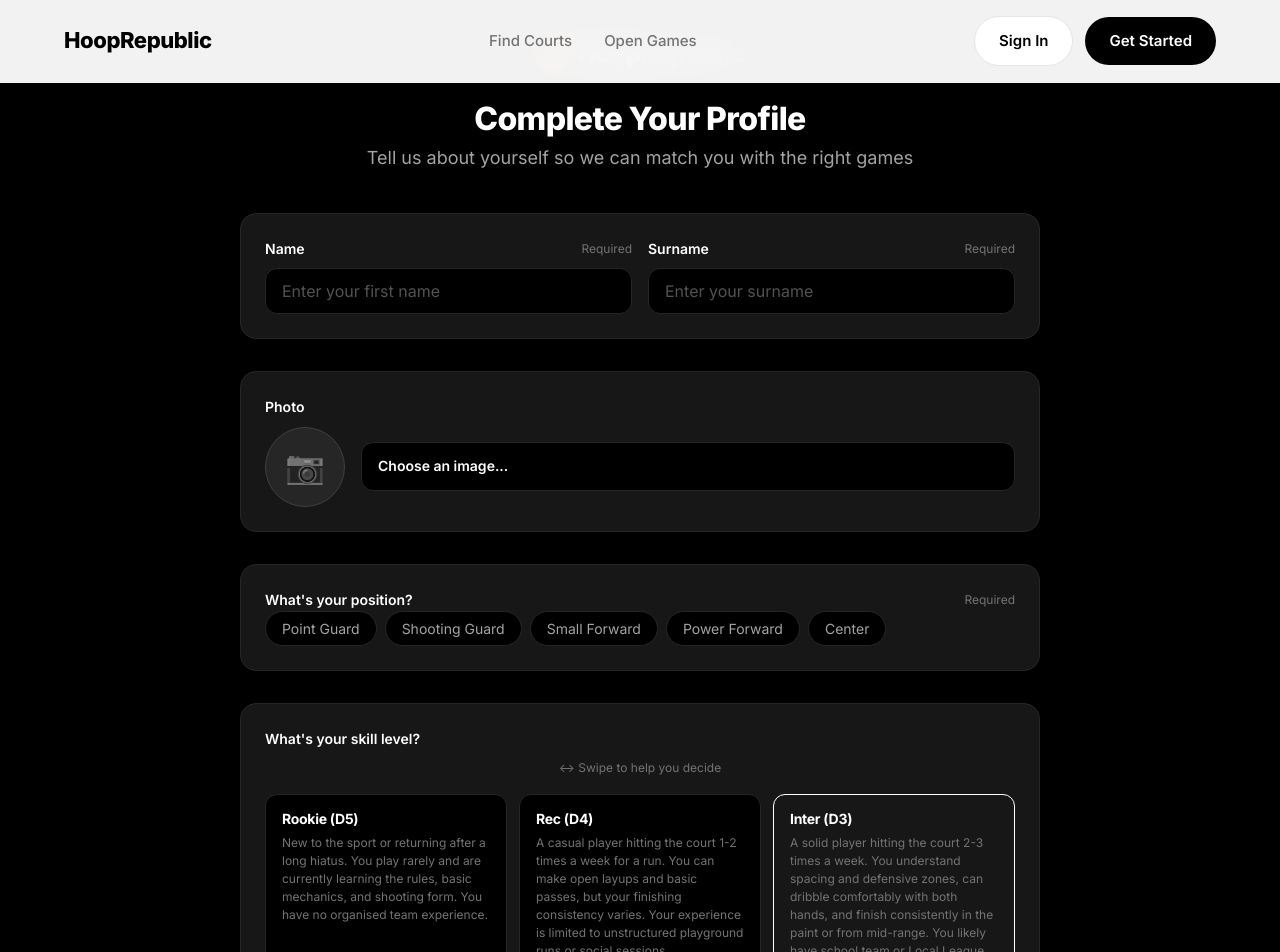
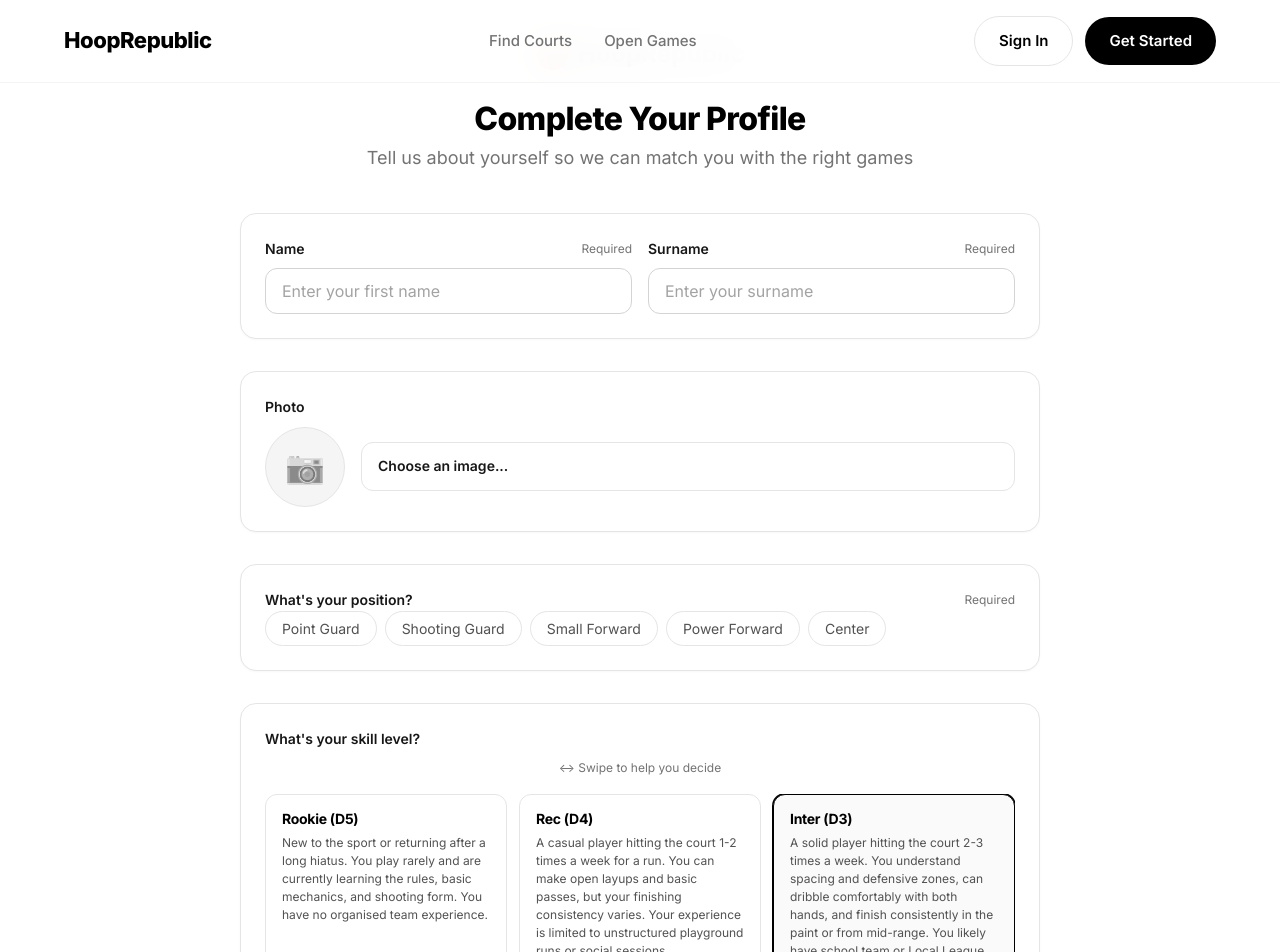
Before and after one commit to nikisiagit/hooprepublic, a Nuxt app: page /profile/setup in a window 1280 px wide. Shown: the top 952 px of the page. Built offline with nearby package versions, Linux system fonts and the light colour scheme; no server answers.

Commit message:
Enhance profile setup page: member since date, light theme

```diff
--- a/app/pages/profile/setup.vue
+++ b/app/pages/profile/setup.vue
@@ -8,6 +8,9 @@
         </NuxtLink>
         <h1>Complete Your Profile</h1>
         <p>Tell us about yourself so we can match you with the right games</p>
+        <div v-if="memberSince" class="member-since">
+          Member since {{ memberSince }}
+        </div>
       </div>
 
       <form @submit.prevent="handleSubmit" class="setup-form">
@@ -157,7 +160,16 @@ definePageMeta({
   layout: false
 })
 
+const { user } = useUser()
 const router = useRouter()
+
+const memberSince = computed(() => {
+  if (!user.value?.created_at) return ''
+  return new Date(user.value.created_at).toLocaleDateString('en-US', {
+    month: 'long',
+    year: 'numeric'
+  })
+})
 
 const positions = [
   { value: 'point_guard', label: 'Point Guard' },
@@ -232,6 +244,14 @@ const photoPreview = ref('')
 const photoFile = ref<File | null>(null)
 const loading = ref(false)
 const error = ref('')
+
+// Pre-fill user data
+watchEffect(() => {
+  if (user.value) {
+    if (!form.value.name && user.value.name) form.value.name = user.value.name
+    if (!form.value.surname && user.value.surname) form.value.surname = user.value.surname
+  }
+})
 
 const handlePhotoChange = (event: Event) => {
   const target = event.target as HTMLInputElement
@@ -313,8 +333,8 @@ const handleSubmit = async () => {
 <style scoped>
 .profile-setup-page {
   min-height: 100vh;
-  background: var(--black);
-  color: white;
+  background: var(--white);
+  color: var(--black);
   padding: var(--space-8) var(--space-4);
 }
 
@@ -336,7 +356,7 @@ const handleSubmit = async () => {
   font-weight: 800;
   margin-bottom: var(--space-6);
   text-decoration: none;
-  color: white;
+  color: var(--black);
 }
 
 .logo-icon {
@@ -344,19 +364,30 @@ const handleSubmit = async () => {
 }
 
 .logo .accent {
-  color: var(--gray-400);
+  color: var(--gray-600);
 }
 
 .setup-header h1 {
   font-size: 2rem;
   font-weight: 800;
   margin-bottom: var(--space-2);
-  color: white;
+  color: var(--black);
 }
 
 .setup-header p {
-  color: var(--gray-400);
+  color: var(--gray-500);
   font-size: 1.125rem;
+  margin-bottom: var(--space-4);
+}
+
+.member-since {
+  display: inline-block;
+  padding: var(--space-2) var(--space-4);
+  background: var(--gray-100);
+  border-radius: var(--radius-full);
+  font-size: 0.875rem;
+  color: var(--gray-600);
+  font-weight: 500;
 }
 
 .setup-form {
@@ -366,10 +397,11 @@ const handleSubmit = async () => {
 }
 
 .form-section {
-  background: var(--gray-900);
-  border: 1px solid var(--gray-800);
+  background: var(--white);
+  border: 1px solid var(--gray-200);
   border-radius: var(--radius-xl);
   padding: var(--space-6);
+  box-shadow: var(--shadow-sm);
 }
 
 .form-row {
@@ -387,7 +419,7 @@ const handleSubmit = async () => {
 .form-group label,
 .section-label {
   font-weight: 600;
-  color: white;
+  color: var(--gray-900);
   font-size: 0.875rem;
   display: flex;
   align-items: center;
@@ -403,22 +435,22 @@ const handleSubmit = async () => {
 
 .form-group input {
   padding: var(--space-3) var(--space-4);
-  background: var(--black);
-  border: 1px solid var(--gray-800);
+  background: var(--white);
+  border: 1px solid var(--gray-300);
   border-radius: var(--radius-lg);
   font-size: 1rem;
-  color: white;
+  color: var(--black);
   transition: all var(--transition-fast);
 }
 
 .form-group input::placeholder {
-  color: var(--gray-600);
+  color: var(--gray-400);
 }
 
 .form-group input:focus {
   outline: none;
-  border-color: var(--white);
-  background: var(--black);
+  border-color: var(--black);
+  box-shadow: 0 0 0 2px rgba(0,0,0,0.05);
 }
 
 .photo-upload {
@@ -432,12 +464,12 @@ const handleSubmit = async () => {
   width: 80px;
   height: 80px;
   border-radius: var(--radius-full);
-  background: var(--gray-800);
+  background: var(--gray-100);
   display: flex;
   align-items: center;
   justify-content: center;
   overflow: hidden;
-  border: 1px solid var(--gray-700);
+  border: 1px solid var(--gray-200);
 }
 
 .photo-preview img {
@@ -455,18 +487,18 @@ const handleSubmit = async () => {
 .upload-btn {
   flex: 1;
   padding: var(--space-3) var(--space-4);
-  background: var(--black);
-  border: 1px solid var(--gray-800);
+  background: var(--white);
+  border: 1px solid var(--gray-200);
   border-radius: var(--radius-lg);
   cursor: pointer;
-  color: var(--gray-400);
+  color: var(--gray-600);
   transition: all var(--transition-fast);
 }
 
 .upload-btn:hover {
-  background: var(--gray-900);
-  border-color: var(--gray-600);
-  color: white;
+  background: var(--gray-50);
+  border-color: var(--gray-300);
+  color: var(--black);
 }
 
 .upload-btn input {
@@ -488,24 +520,24 @@ const handleSubmit = async () => {
 
 .pill {
   padding: var(--space-2) var(--space-4);
-  background: var(--black);
-  border: 1px solid var(--gray-800);
+  background: var(--white);
+  border: 1px solid var(--gray-200);
   border-radius: var(--radius-full);
-  color: var(--gray-400);
+  color: var(--gray-600);
   font-size: 0.875rem;
   cursor: pointer;
   transition: all var(--transition-fast);
 }
 
 .pill:hover {
-  border-color: var(--gray-600);
-  color: white;
+  border-color: var(--gray-400);
+  color: var(--black);
 }
 
 .pill.active {
-  background: var(--white);
-  border-color: var(--white);
-  color: var(--black);
+  background: var(--black);
+  border-color: var(--black);
+  color: var(--white);
   font-weight: 600;
 }
 
@@ -518,8 +550,8 @@ const handleSubmit = async () => {
 }
 
 .skill-card {
-  background: var(--black);
-  border: 1px solid var(--gray-800);
+  background: var(--white);
+  border: 1px solid var(--gray-200);
   border-radius: var(--radius-lg);
   padding: var(--space-4);
   cursor: pointer;
@@ -528,23 +560,24 @@ const handleSubmit = async () => {
 }
 
 .skill-card:hover {
-  border-color: var(--gray-600);
+  border-color: var(--gray-400);
 }
 
 .skill-card.active {
-  border-color: var(--white);
-  background: var(--gray-900);
+  border-color: var(--black);
+  background: var(--gray-50);
+  box-shadow: 0 0 0 1px var(--black);
 }
 
 .skill-card h4 {
-  color: white;
+  color: var(--black);
   font-size: 0.875rem;
   font-weight: 700;
   margin-bottom: var(--space-2);
 }
 
 .skill-card p {
-  color: var(--gray-500);
+  color: var(--gray-600);
   font-size: 0.75rem;
   line-height: 1.5;
 }
@@ -568,9 +601,9 @@ const handleSubmit = async () => {
 .btn-secondary {
   padding: var(--space-3) var(--space-6);
   background: transparent;
-  border: 1px solid var(--gray-700);
+  border: 1px solid var(--gray-200);
   border-radius: var(--radius-full);
-  color: var(--gray-400);
+  color: var(--gray-600);
   font-size: 1rem;
   font-weight: 600;
   cursor: pointer;
@@ -578,9 +611,9 @@ const handleSubmit = async () => {
 }
 
 .btn-secondary:hover {
-  background: var(--gray-800);
-  color: white;
-  border-color: var(--gray-500);
+  background: var(--gray-50);
+  color: var(--black);
+  border-color: var(--gray-400);
 }
 
 .btn-primary {
@@ -589,8 +622,8 @@ const handleSubmit = async () => {
   justify-content: center;
   gap: var(--space-2);
   padding: var(--space-3) var(--space-6);
-  background: var(--white);
-  color: var(--black);
+  background: var(--black);
+  color: var(--white);
   border: none;
   border-radius: var(--radius-full);
   font-size: 1rem;
@@ -600,7 +633,7 @@ const handleSubmit = async () => {
 }
 
 .btn-primary:hover:not(:disabled) {
-  background: var(--gray-200);
+  background: var(--gray-800);
   transform: translateY(-1px);
 }
 
@@ -612,8 +645,8 @@ const handleSubmit = async () => {
 .spinner {
   width: 18px;
   height: 18px;
-  border: 2px solid rgba(0, 0, 0, 0.3);
-  border-top-color: black;
+  border: 2px solid rgba(255, 255, 255, 0.3);
+  border-top-color: white;
   border-radius: 50%;
   animation: spin 0.8s linear infinite;
 }
@@ -629,6 +662,7 @@ const handleSubmit = async () => {
 
   .skill-cards {
     grid-template-columns: 1fr;
+    overflow-x: auto;
   }
 
   .skill-card {
```
